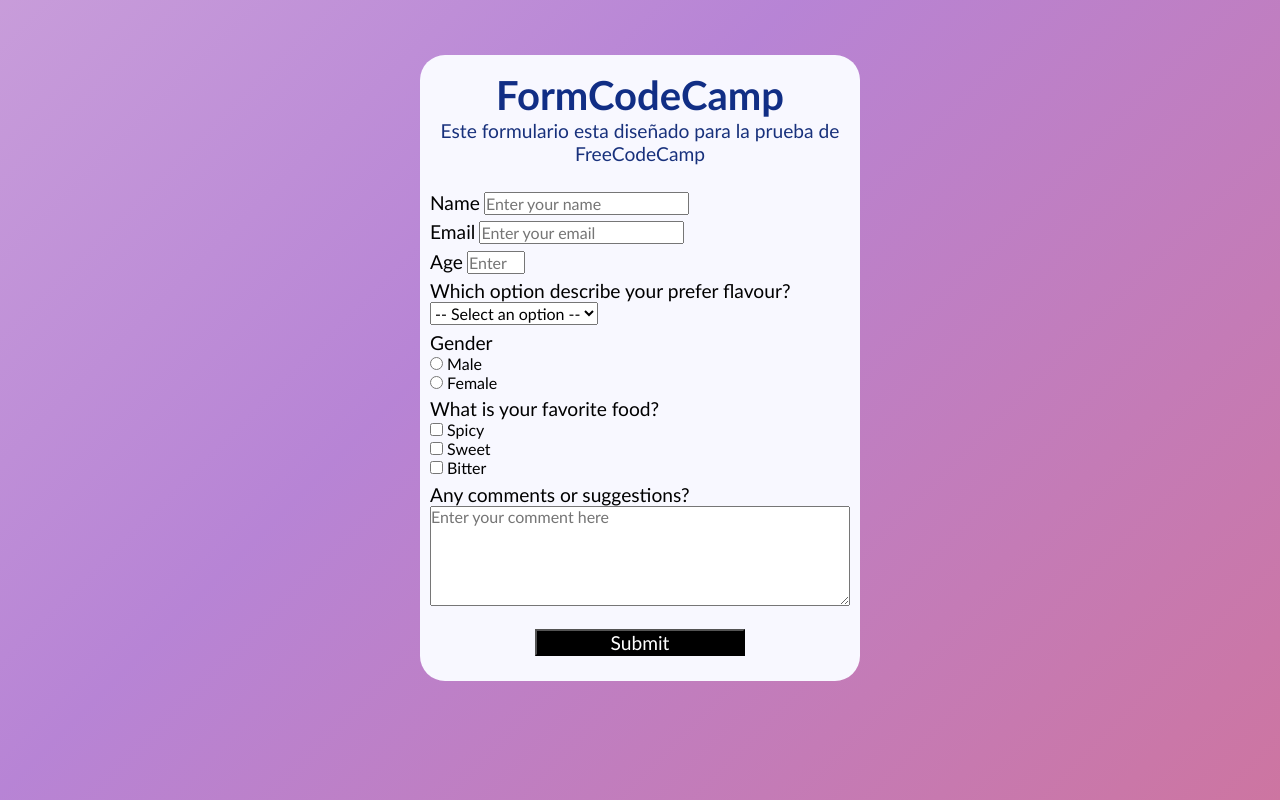
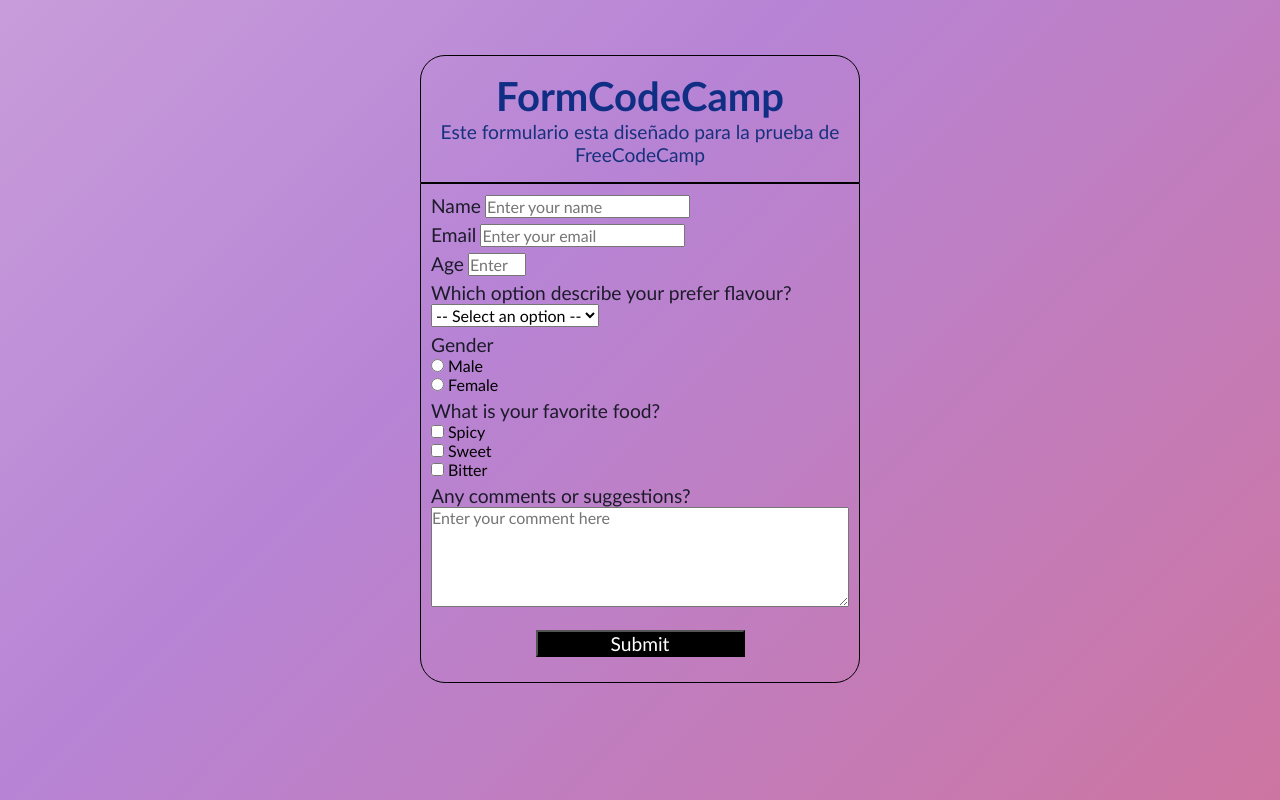
Before and after one commit to Echxvx2610/FreeCodeCamp_Proyects, a plain HTML site: page Web Responsive/Formulario_CSS/index.html in a window 1280 px wide. Drawn offline with Linux system fonts and the light colour scheme.

Commit message:
update
cambios menores en form

```diff
--- a/Web Responsive/Formulario_CSS/styles.css
+++ b/Web Responsive/Formulario_CSS/styles.css
@@ -1,4 +1,3 @@
-/* Reset basico */
 /* Reset basico */
 * {
     margin: 0px;
@@ -36,13 +35,14 @@ body {
 }
 
 header{
-    background-color:ghostwhite;
+    background-color:transparent;
     padding: 1rem;
     width: 80%;
     margin: auto;
     margin-top: 10%;
     border-top-left-radius: 25px;
     border-top-right-radius: 25px;
+    border: 1px solid rgb(0, 0, 0);
 }
 
 /* clases */
@@ -63,10 +63,11 @@ header{
 #survey-form{
     width: 80%;
     height: 500px;
-    background-color: ghostwhite;
+    background-color: transparent;
     margin: auto;
     border-bottom-right-radius: 25px;
     border-bottom-left-radius: 25px;
+    border: 1px solid rgb(0, 0, 0);
     padding:10px;
     display: flex;
     flex-direction: column;
@@ -75,7 +76,7 @@ header{
 
 #survey-form #name-label, #email-label, #number-label, #prefer-label, #comment-label, #gender-label, #food-label{
     font-size: 1.2rem;
-    color:rgb(0, 0, 0);
+    color:rgb(29, 27, 43);
     margin: auto;
     text-align: left;
     margin-bottom: 5px;
```
